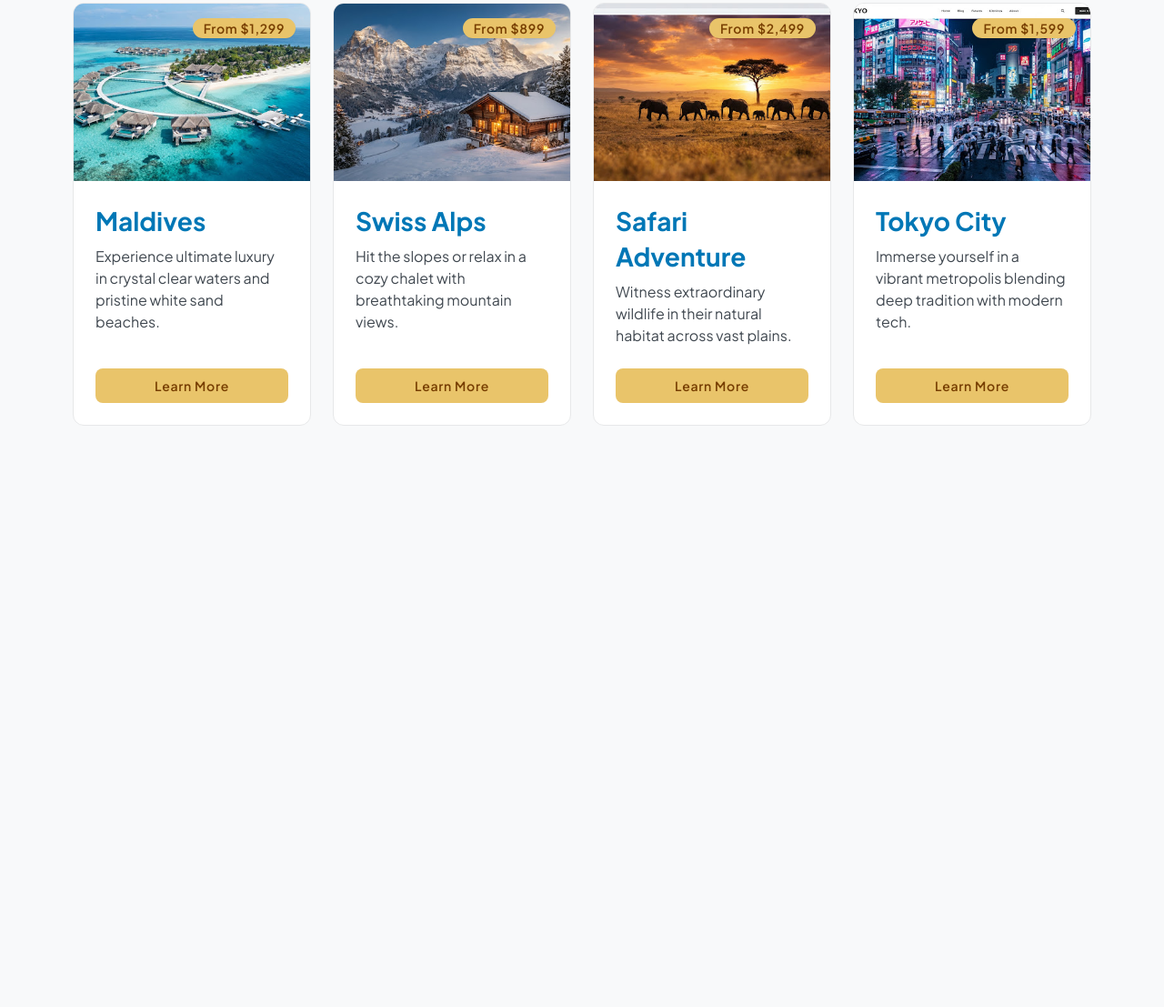
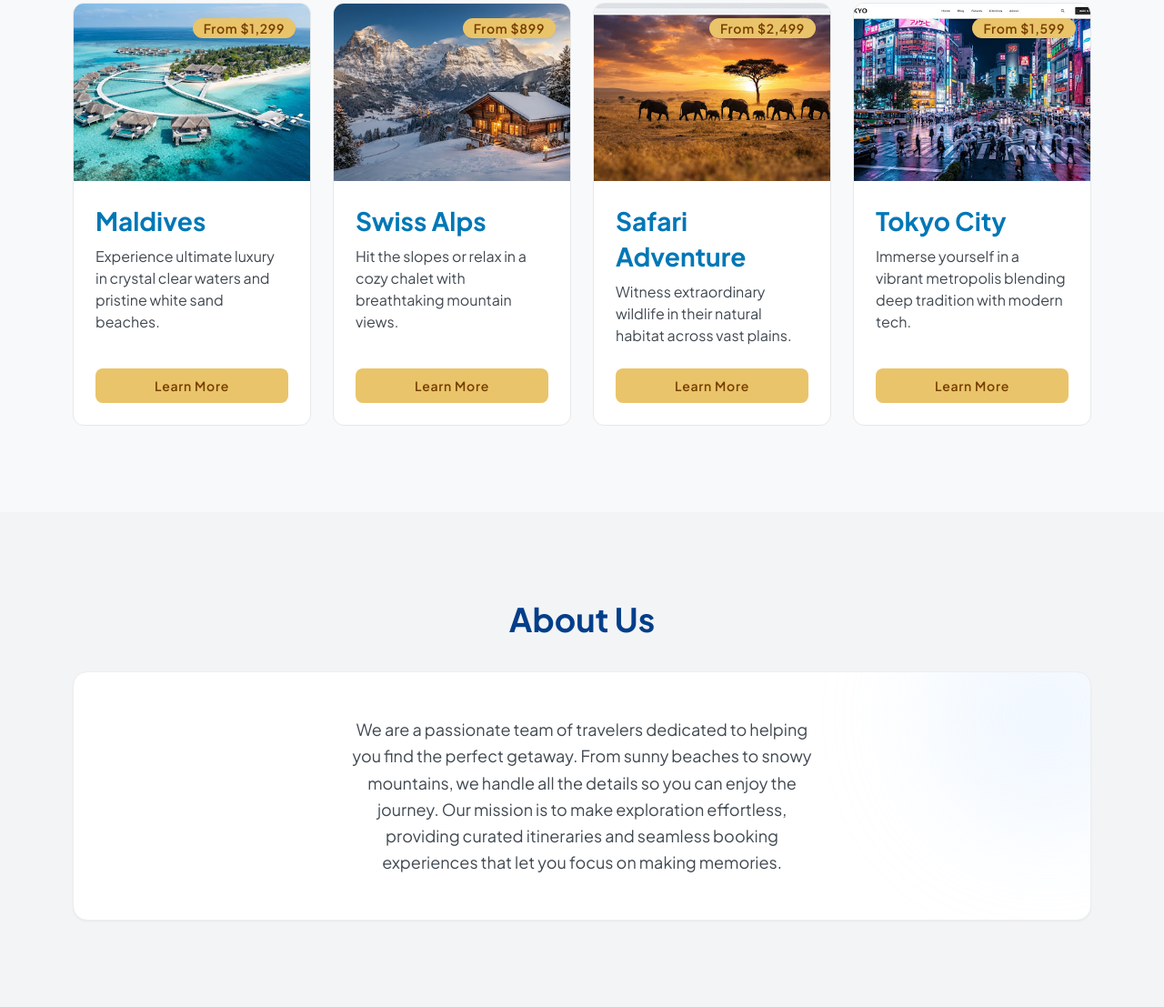
Before and after one commit to akritiraicse/Figma-task, a plain HTML site: page task-2-wonderlust/index.html in a window 1280 px wide. Shown: the part 1044-2151 px from the top of the page at 91% size. Before the commit the page ends 1607 px from the top, so only its background shows below. Drawn offline with Linux system fonts and the light colour scheme.

Commit message:
about us section done

```diff
--- a/task-2-wonderlust/css/style.css
+++ b/task-2-wonderlust/css/style.css
@@ -187,3 +187,23 @@ button { font: inherit; cursor: pointer; }
 @media (min-width: 1024px) {
   .cards { grid-template-columns: repeat(4, minmax(0, 1fr)); }
 }
+
+/* ==========================================================
+   8. About us
+   ========================================================== */
+.about { background: var(--bg-alt); }
+.about__title { margin-bottom: 32px; text-align: center; }
+.about__card {
+  position: relative; overflow: hidden; padding: 32px;
+  background: var(--white); border: 1px solid var(--about-border); border-radius: 16px;
+  box-shadow: 0 1px 2px rgba(0, 0, 0, 0.05);
+}
+.about__glow {
+  position: absolute; top: -79px; right: -79px; width: 256px; height: 256px;
+  background: var(--about-glow); border-radius: 50%; opacity: 0.3; filter: blur(64px);
+}
+.about__text { position: relative; max-width: 510px; margin-inline: auto; font-size: 18px; line-height: 29.25px; text-align: center; }
+
+@media (min-width: 768px) {
+  .about__card { padding: 48px; }
+}
--- a/task-2-wonderlust/index.html
+++ b/task-2-wonderlust/index.html
@@ -106,7 +106,15 @@
         </ul>
       </div>
     </section>
-    <!-- about -->
+    <section class="section about" id="about" aria-labelledby="about-title">
+      <div class="section__inner">
+        <h2 class="section__title about__title" id="about-title">About Us</h2>
+        <div class="about__card">
+          <span class="about__glow" aria-hidden="true"></span>
+          <p class="about__text">We are a passionate team of travelers dedicated to helping you find the perfect getaway. From sunny beaches to snowy mountains, we handle all the details so you can enjoy the journey. Our mission is to make exploration effortless, providing curated itineraries and seamless booking experiences that let you focus on making memories.</p>
+        </div>
+      </div>
+    </section>
   </main>
   <!-- footer -->
 
```
